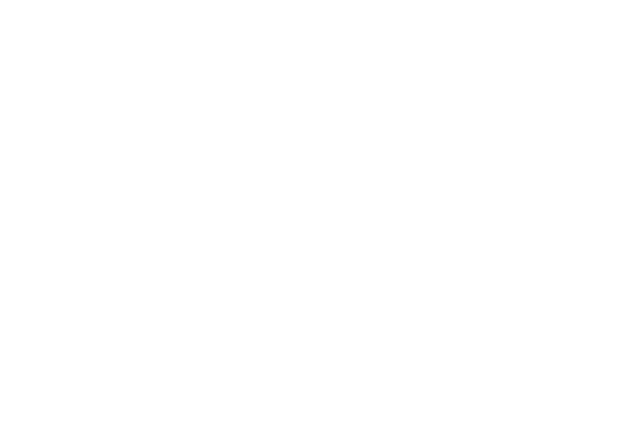
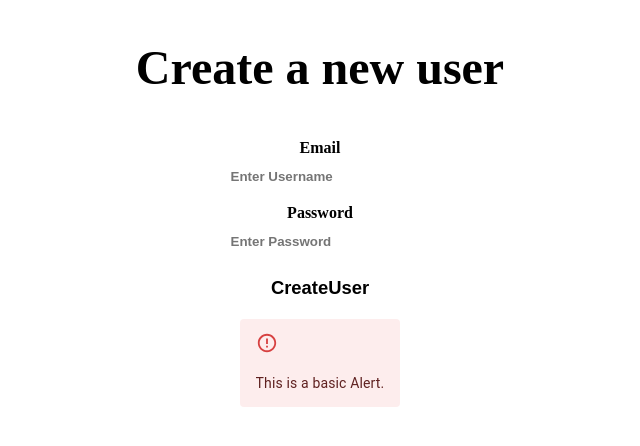
Before and after one commit to HandHeartSoulProject/HandHeartSoulProject.github.io, a React (Vite) app: page /#/create-users in a window 1280 px wide. Before the commit this address had no page. Shown: the top 446 px of the page, without its empty margins (320-960 px from the left). Built offline with nearby package versions, Linux system fonts and the light colour scheme; the HTML template or start-up script is replaced by a standard one.

Commit message:
connected supabase and added basic form function

```diff
--- a/package.json
+++ b/package.json
@@ -11,6 +11,10 @@
 		"preview": "vite preview"
 	},
 	"dependencies": {
+		"@emotion/react": "^11.10.6",
+		"@emotion/styled": "^11.10.6",
+		"@mui/joy": "^5.0.0-alpha.67",
+		"@mui/material": "^5.11.9",
 		"@supabase/supabase-js": "^2.1.1",
 		"@types/node": "^18.11.9",
 		"gh-pages": "^4.0.0",
--- a/src/App.tsx
+++ b/src/App.tsx
@@ -2,6 +2,7 @@
 import Login from "./pages/Login";
 import Events from "./components/Events";
 import Users from "./components/Users";
+import CreateUsers from "./components/CreateUsers";
 import { HashRouter, Routes, Route } from "react-router-dom";
 
 function App() {
@@ -12,6 +13,7 @@
 					<Route path="/" element={<Login />} />
 					<Route path="/events" element={<Events />} />
 					<Route path="/users" element={<Users />} />
+					<Route path='/create-users' element={<CreateUsers/>}/>
 				</Routes>
 			</HashRouter>
 		</div>
--- a/src/components/CreateUsers.tsx
+++ b/src/components/CreateUsers.tsx
@@ -1,29 +1,52 @@
-import { useEffect, useState } from "react";
+import { useState } from "react";
 import { supabase } from "../supabaseClient";
 import { Database } from "../types/supabase";
+import Alert from '@mui/material/Alert';
 
 function CreateUsers() {
-    const[username, setUserName] = useState("");
+    const[email, setEmail] = useState("");
+	const[password, setPassword] = useState("")
+	const[role, setRole] = useState("contractor")
 
+
+	async function createUser() {
+		const { data, error } = await supabase.auth.signUp({
+			email: email,
+			password: password,
+			options: {
+				data: {
+					role: role
+				}
+			}
+			})
+		if (error || !data) console.error(error);
+		console.log(data)
+	}
 
     return (
 		<div className="login">
+			<h1>Create a new user</h1>
 			<div>
-				<h1>Log In</h1>
 				<label>
-					<b>Username</b>
+					<b>Email</b>
 				</label>
-				<input type="text" placeholder="Enter Username" name="uname" required />
+				<input type="text" placeholder="Enter Username" name="uname" onChange={e => setEmail(e.target.value)} required />
 			</div>
 
 			<div>
 				<label>
 					<b>Password</b>
 				</label>
-				<input type="password" placeholder="Enter Password" name="psw" onChange={(e) => handlePasswordChange(e)}required />
+				<input type="password" placeholder="Enter Password" name="psw" onChange={e => setPassword(e.target.value)}required />
 			</div>
 
+			<button onClick={createUser}>CreateUser</button>
+
+			<Alert severity="error">This is a basic Alert.</Alert>
 		</div>
+
+
+
 	);
 }
 export default CreateUsers;
--- a/src/components/Users.tsx
+++ b/src/components/Users.tsx
@@ -3,9 +3,14 @@
 import { Database } from "../types/supabase";
 
 function Users() {
+	async function getData() {
+		var { data: events, error } = await supabase.from("auth.events").select("*");
 
+		if (error || !events) console.error(error);
+
+	}
     return (
-        <div></div>
+        <button onClick={getData}>Click me</button>
     )
 }
 
```
Also changed, not shown: 1 other file (tests, documents, lock files or other folders).
